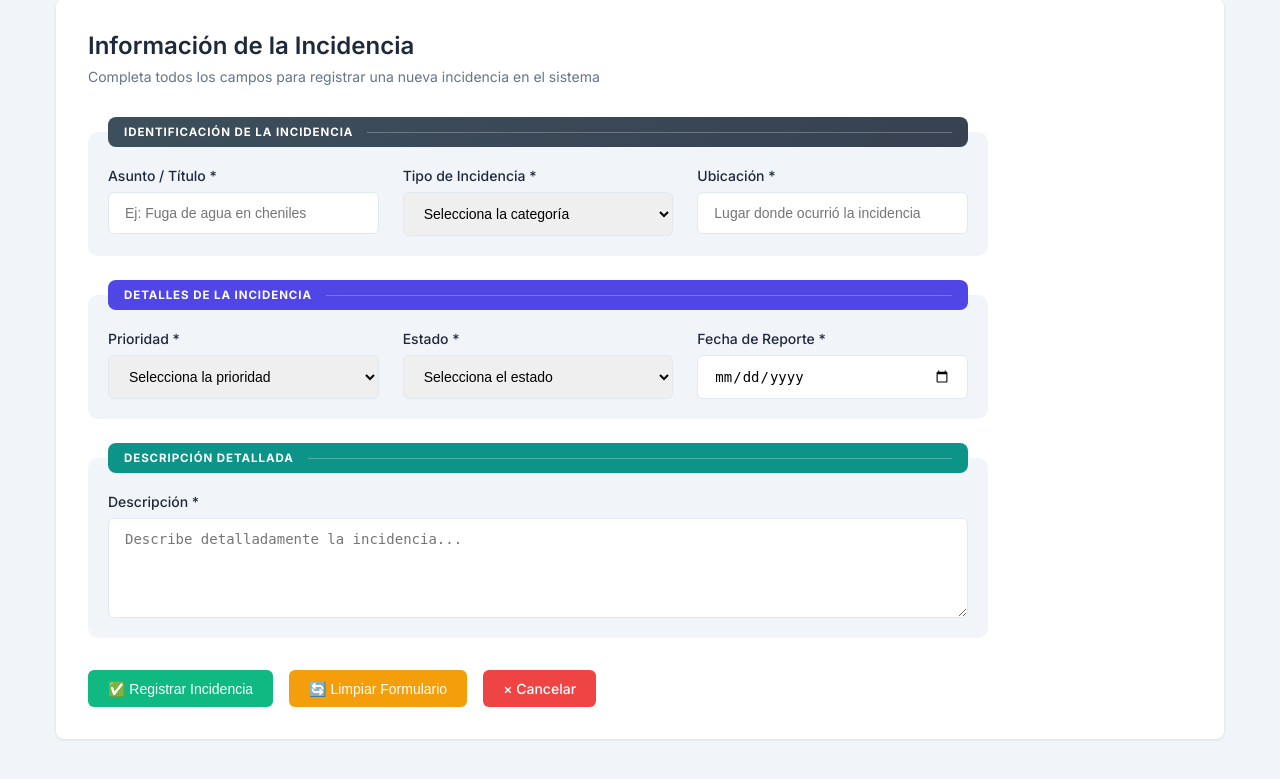
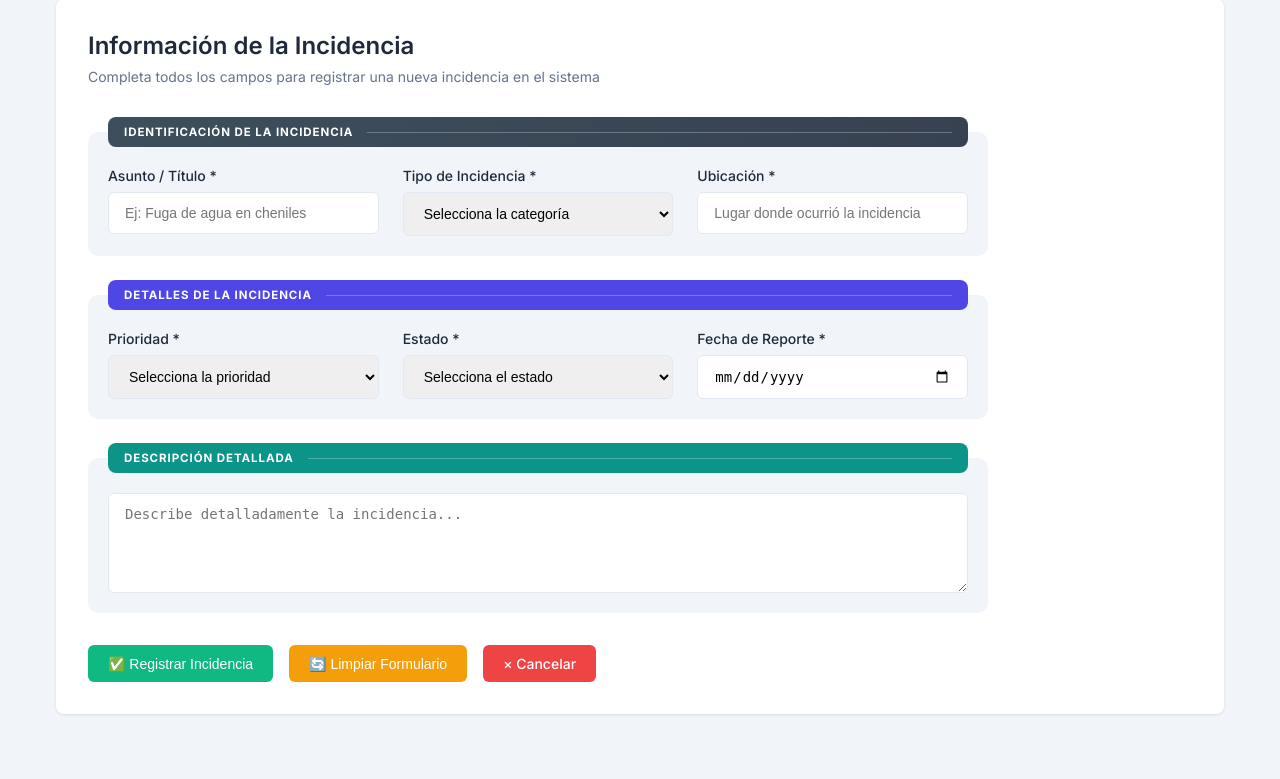
Before and after one commit to Casas-tj/SafePaws, a Django app: page /incidencias/incidencias_form in a window 1280 px wide. Shown: the part 205-984 px from the top of the page. Run offline with Django 5.2, Linux system fonts and the light colour scheme.

Commit message:
feature/incidencis: Formulario arreglado

```diff
--- a/apps/incidencias/templates/incidencias/incidencias_form.html
+++ b/apps/incidencias/templates/incidencias/incidencias_form.html
@@ -99,7 +99,6 @@
             <legend>Descripción Detallada</legend>
             <div class="form-row">
                 <div class="form-group form-group-full">
-                    <label for="descripcion">Descripción *</label>
                     <textarea id="descripcion" class="form-control-list form-textarea"
                         placeholder="Describe detalladamente la incidencia..." required></textarea>
                 </div>
@@ -118,7 +117,6 @@
 
             {% include 'layouts/partials/btn-back.html' %}
         </div>
-
     </form>
 </div>
 {% endblock %}
```
Lines whose indentation alone changed are shown as unchanged.
